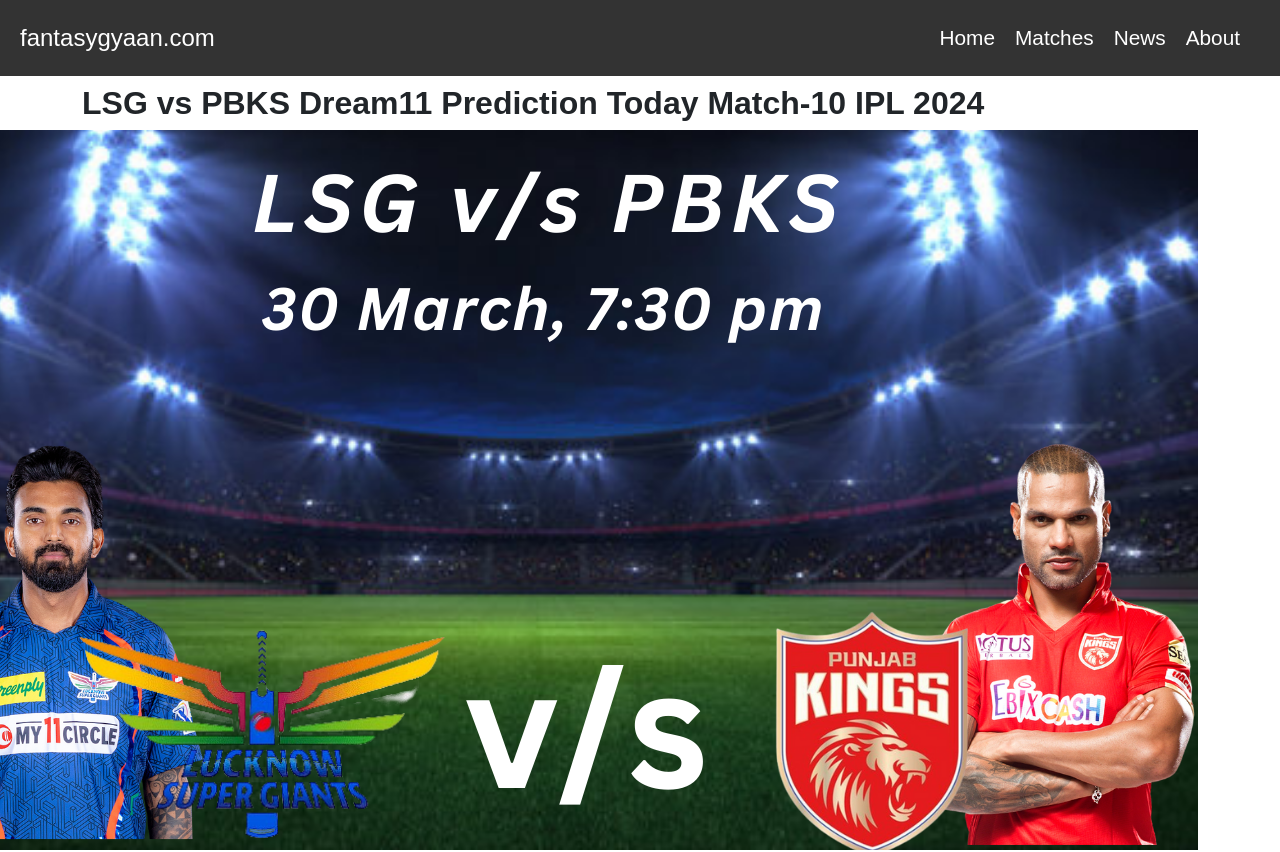
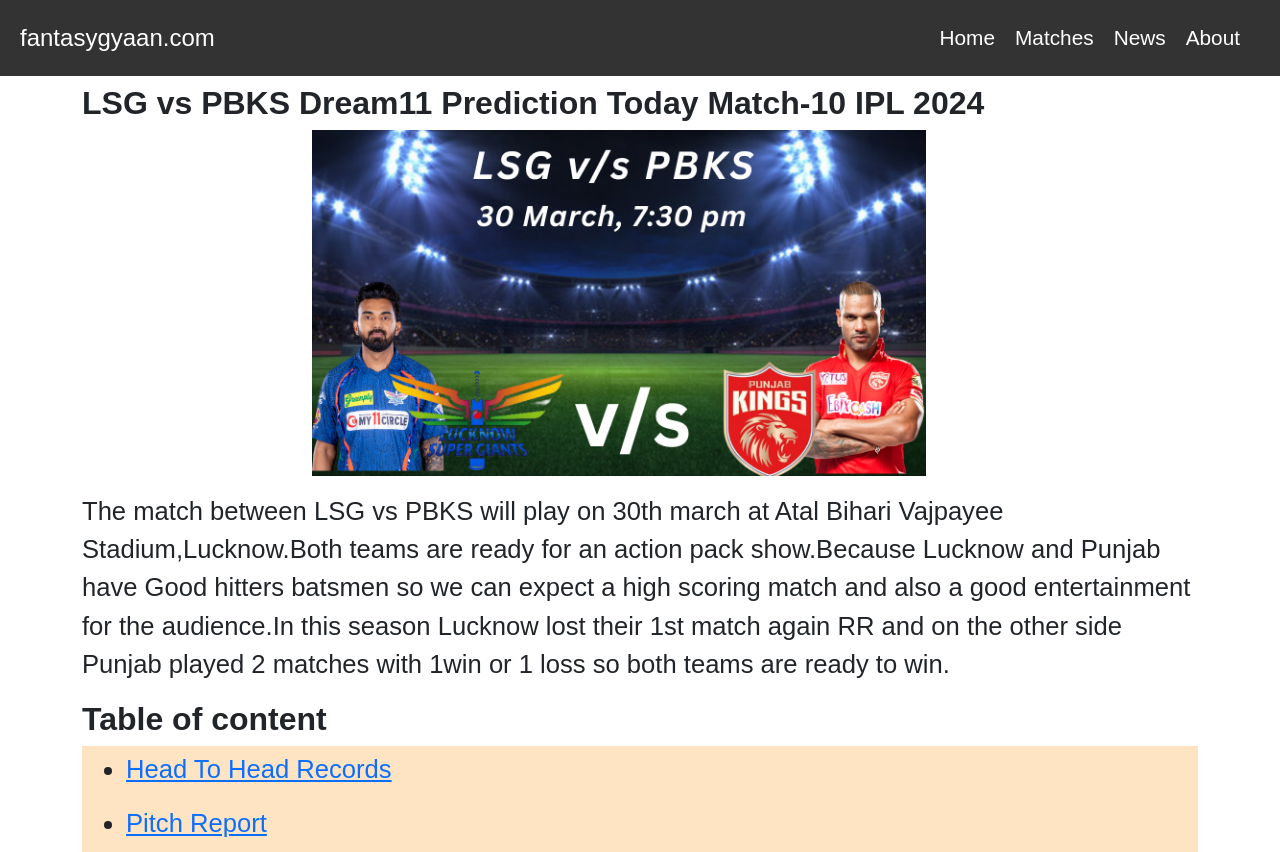
Before and after one commit to BhardwajCoder/fantasygyaan, a React (Create React App) app: page /lsg-vs-pbks-dream11-prediction-today-match-prediction-ipl-2024 in a window 1280 px wide. Shown: the top 852 px of the page. Built offline with nearby package versions, Linux system fonts and the light colour scheme.

Commit message:
changes done

```diff
--- a/src/Components/Matchdata/Matchdata12.js
+++ b/src/Components/Matchdata/Matchdata12.js
@@ -25,12 +25,12 @@
    <>
     <div className='Match container style' >
     <Helmet>
-    <title> KKR vs RR Dream11 Prediction,Fantasy Tips - fantasygyaan </title>
+    <title>KKR vs RR Dream11 Prediction, Fantasy Tips - fantasygyaan </title>
     <meta name="description" content="Check the Best KKR vs RR Dream11 Predictions with Fantasy Tips .Pitch is very Interesting check before selecting your Players and check  the  Best Picks." />
     <meta name="keywords" content="KKR vs RR Dream11 Prediction,KRR vs RR Today Match,KKR vs RR Pitch Report, KKR vs RR Playing11, KKR vs RR Head To Head Records, KKR vs RR Dream11 Team" />
     <meta name="robots" content="follow, index, max-snippet:-1, max-video-preview:-1, max-image-preview:large"/>
     </Helmet>
-      <h1 className='my-2 main-H1 text-center' >KKR vs RR Dream11 Prediction,Fantasy Tips,Match-31 IPL 2024</h1><br />
+      <h1 className='my-2 main-H1 text-center' >KKR vs RR Dream11 Prediction,Fantasy Tips.</h1><br />
       <img src="/images/kkr vs rr poster.png" alt="KKR vs RR Dream11 Prediction,Fantasy Tips "className=' main-img'/> <span> <p>
         <li>Published By: fantasygyaan</li>
         <li>Date: 15-April-2024</li>
--- a/src/Components/Matchdata/Matchdata14.js
+++ b/src/Components/Matchdata/Matchdata14.js
@@ -31,7 +31,7 @@
     <meta name="robots" content="follow, index, max-snippet:-1, max-video-preview:-1, max-image-preview:large"/>
     </Helmet>
       <h1 className='my-2 heading-style' >LSG vs PBKS Dream11 Prediction Today Match-10 IPL 2024</h1>
-      <img src="/images/lsgvspbksposter.png" alt="LSG vs PBKS Dream11 Prediction Today Match IPL 2024 "  className='float-end match-img'/>
+      <img src="/images/lsgvspbksposter.png" alt="LSG vs PBKS Dream11 Prediction Today Match IPL 2024 "  className=' main-img'/>
      <p className='my-3'>The match between LSG vs PBKS will play on 30th march at Atal Bihari Vajpayee Stadium,Lucknow.Both teams are ready for an action pack show.Because Lucknow and Punjab have Good hitters batsmen so we can expect a high scoring match and also a good entertainment for the audience.In this season Lucknow lost their 1st match again RR and on the other side Punjab played 2 matches with 1win or 1 loss so both teams are ready to win.</p>
       <h2 className='heading-style'>Table of content</h2>
      <div className='table-content container-fluid'>
--- a/src/Components/Matchdata/Matchdata15.js
+++ b/src/Components/Matchdata/Matchdata15.js
@@ -31,7 +31,7 @@
     <meta name="robots" content="follow, index, max-snippet:-1, max-video-preview:-1, max-image-preview:large"/>
     </Helmet>
       <h1 className='my-2 heading-style' >SRH vs GT Dream11 Prediction Today Match 12 IPL 2024</h1>
-      <img src="/images/SRH VS GT.png" alt="SRH vs GT Dream11 Prediction Today Match 12 IPL 2024 "  className='float-end match-img'/>
+      <img src="/images/SRH VS GT.png" alt="SRH vs GT Dream11 Prediction Today Match 12 IPL 2024 "  className=' main-img'/>
      <p className='my-3 px-1 text-wrap'>The match between SRH vs GT will play on 30th march at Narendra Modi Stadium,Ahmedabad.Both teams are ready for an action pack show.Because Sunrisers Hyderabad and Gujarat have Good hitters batsmen so we can expect a high scoring match and also a good entertainment for the audience.In this season both GT and SRH won 1 match out of their 2 matches so both teams are desperate to win to boost up their teams confidence and rankings in point table.stay tuned for official update and the srh vs gt dream11 prediction.</p>
       <h2 className='heading-style'>Table of content</h2>
      <div className='table-content container-fluid'>
```
